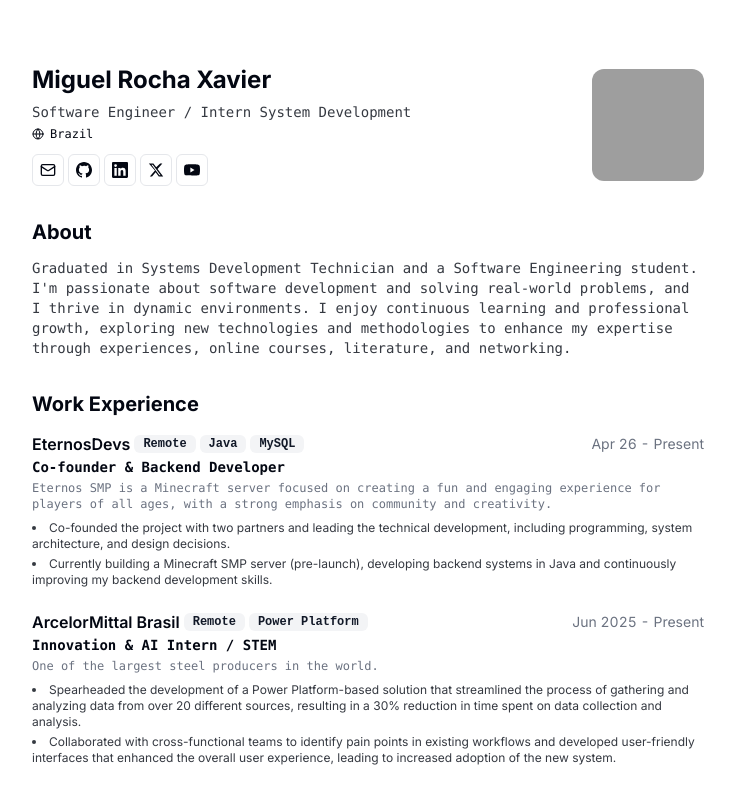
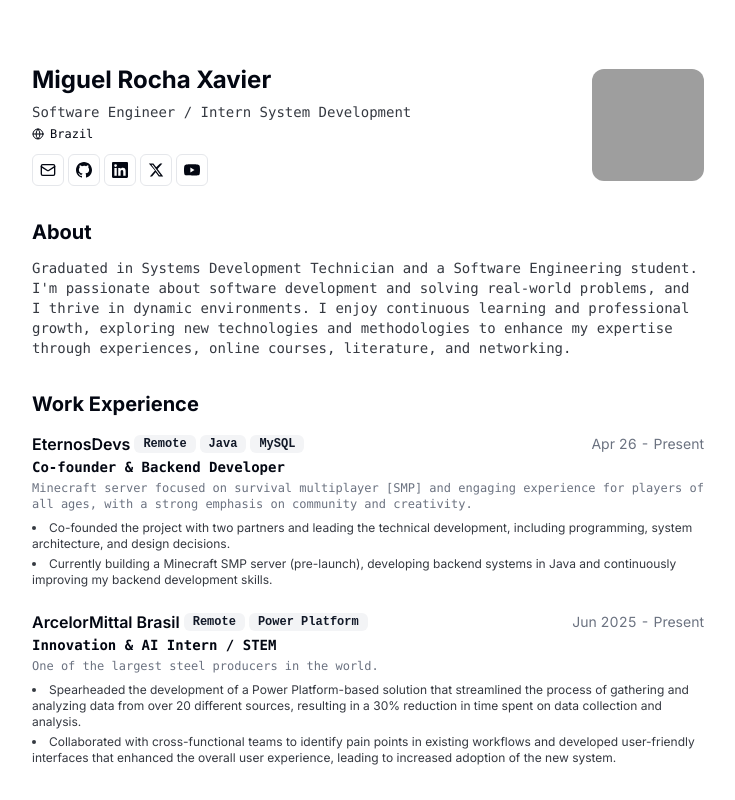
Before and after one commit to miguelrcha/miguelrcha.dev, a Next.js app: page / in a window 1280 px wide. Shown: the top 800 px of the page, without its empty margins (272-1007 px from the left). Built offline with nearby package versions, Linux system fonts and the light colour scheme; grey boxes are pictures that could not be loaded.

Commit message:
chore: update a infos company description for @ EternosDevs

```diff
--- a/src/app/page.tsx
+++ b/src/app/page.tsx
@@ -63,7 +63,7 @@ const WORK_EXPERIENCE = [
   {
     company: "EternosDevs",
     companyUrl: "",
-    companyDescription: "Eternos SMP is a Minecraft server focused on creating a fun and engaging experience for players of all ages, with a strong emphasis on community and creativity.",
+    companyDescription: "Minecraft server focused on survival multiplayer [SMP] and engaging experience for players of all ages, with a strong emphasis on community and creativity.",
     role: "Co-founder & Backend Developer",
     period: "Apr 26 - Present",
     tags: ["Remote", "Java", "MySQL" ],
```
